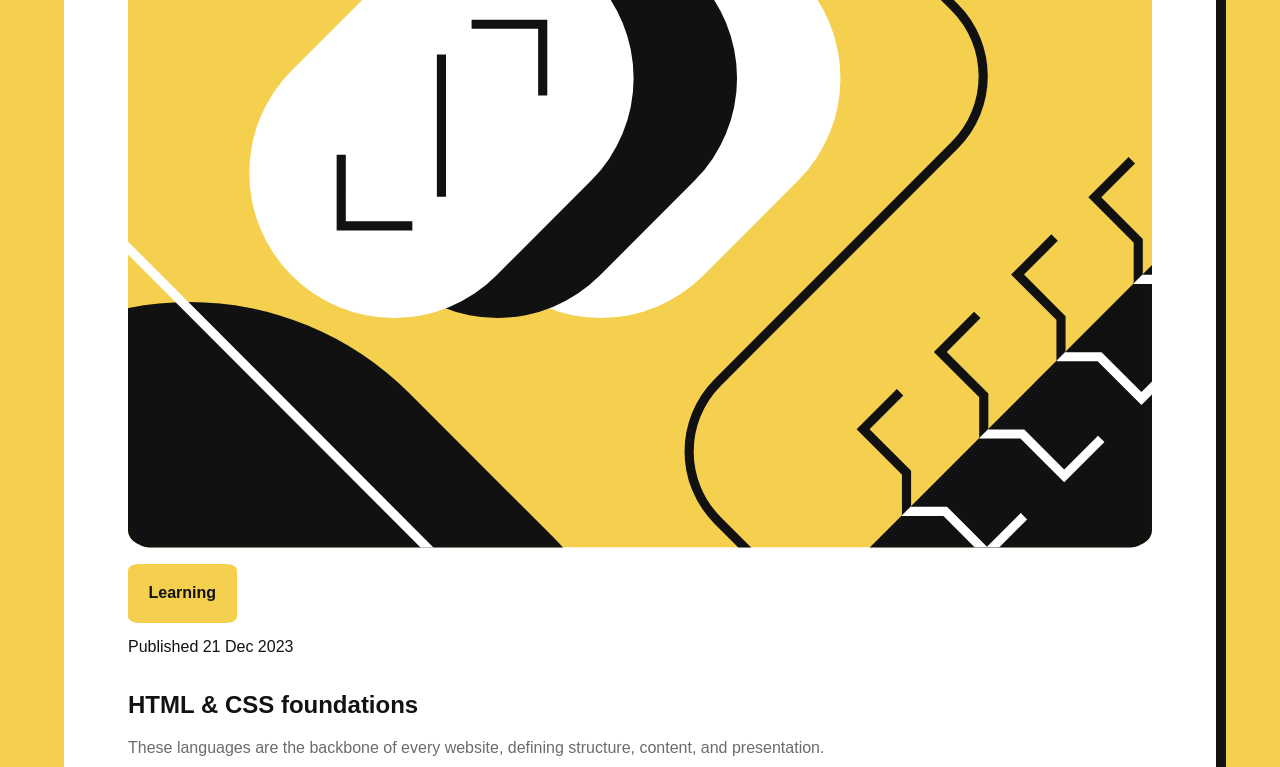
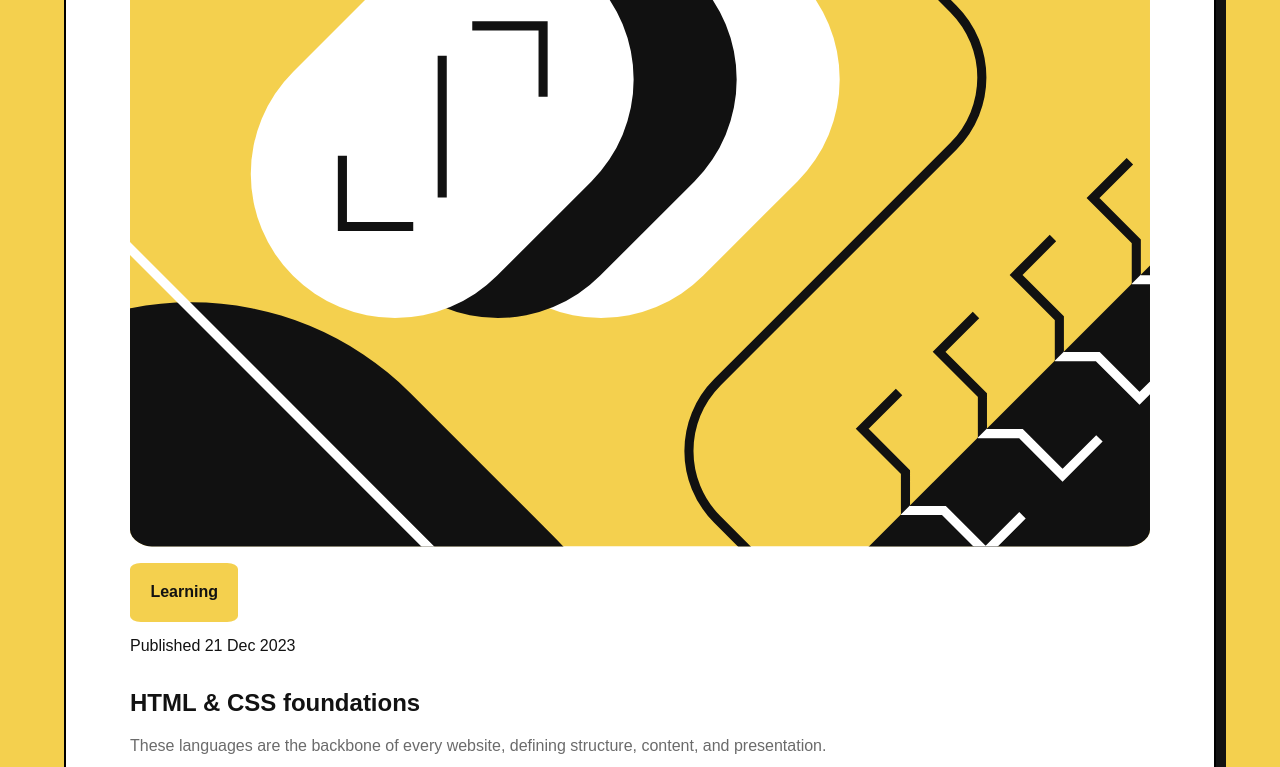
Before and after one commit to Mokszi/blog-preview-card-main, a plain HTML site: page index.html in a window 1280 px wide. Shown: the top 767 px of the page. Drawn offline with Linux system fonts and the light colour scheme; a web font is replaced by a local one.

Commit message:
almost done

```diff
--- a/style.css
+++ b/style.css
@@ -23,6 +23,7 @@ body{
 body img{
     border-radius: 3%;
     margin-bottom: 15px;
+    width: auto;
 }
 
 .element{
@@ -34,6 +35,9 @@ body img{
     background-color: hsl(0, 0%, 100%);
     color: hsl(0, 0%, 7%);
     box-shadow: 10px 10px;
+    border-style: solid;
+    border-color: black;
+    border-width: 2px;
 }
 
 .long_text{
@@ -58,6 +62,15 @@ body img{
     display: flex;
 }
 
+.greg img{
+    width: auto;
+}
+
 .greg p{
     margin-left: 20px;
+    font-weight: 800;
 }
+
+h2{
+    font-weight: 800;
+}
```
